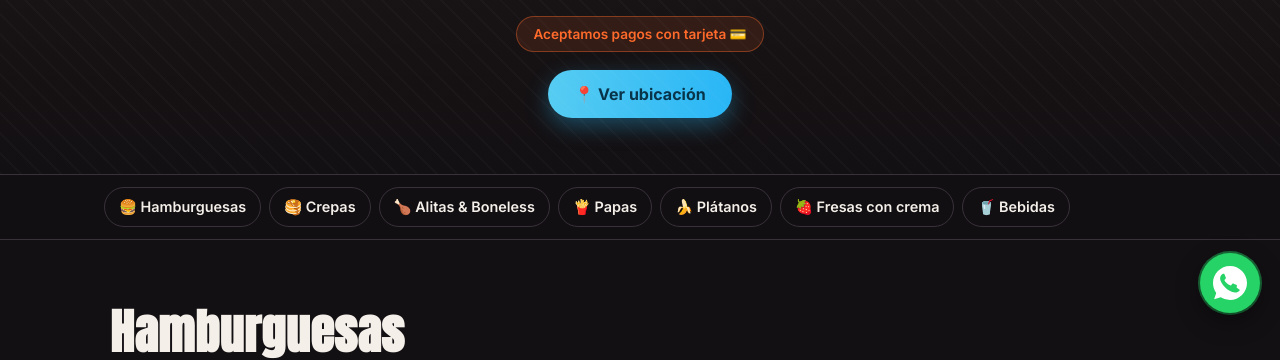
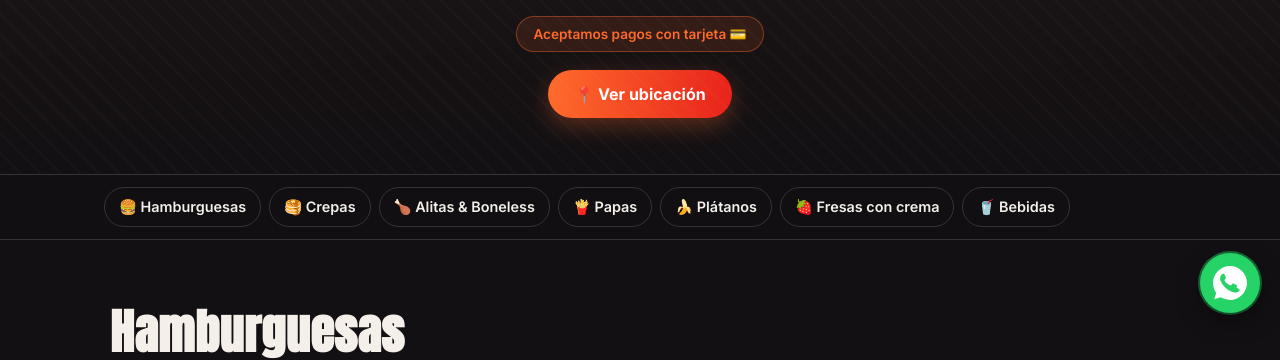
Before and after one commit to Erebolight/TobiesBurger, a plain HTML site: page index.html in a window 1280 px wide. Shown: the part 467-827 px from the top of the page. Drawn offline with Linux system fonts and the light colour scheme.

Commit message:
Regreso al color originar
originar

```diff
--- a/styles.css
+++ b/styles.css
@@ -89,17 +89,17 @@ body {
   display: inline-flex;
   align-items: center;
   gap: 8px;
-  background: linear-gradient(90deg, #56ccf2, #29b6f6);
-  color: #08344a;
+  background: linear-gradient(90deg, var(--accent), var(--accent-2));
+  color: #fff;
   text-decoration: none;
   font-weight: 700;
   font-size: 1rem;
   padding: 12px 26px;
   border-radius: 999px;
-  box-shadow: 0 8px 22px rgba(41,182,246,.35);
+  box-shadow: 0 8px 22px rgba(255,106,43,.3);
   transition: transform .15s, box-shadow .15s;
 }
-.hero-btn:hover { transform: translateY(-2px); box-shadow: 0 12px 28px rgba(41,182,246,.5); }
+.hero-btn:hover { transform: translateY(-2px); box-shadow: 0 12px 28px rgba(255,106,43,.42); }
 
 /* ===== Nav de categorías ===== */
 .catnav {
```
